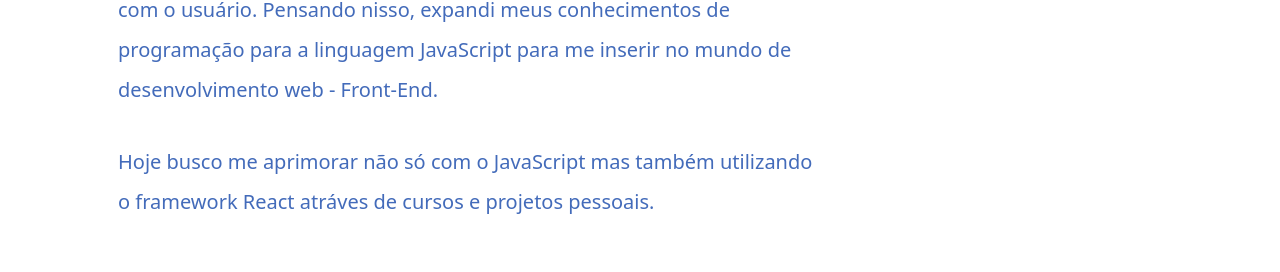
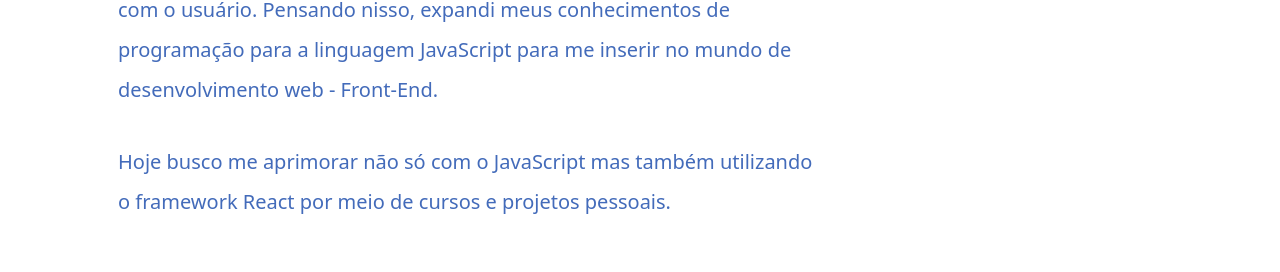
Before and after one commit to gabieller/desafio-indicium, a Next.js app: page / in a window 1280 px wide. Shown: the part 1092-1364 px from the top of the page. Built offline with nearby package versions, Linux system fonts and the light colour scheme.

Commit message:
minor changes

```diff
--- a/src/pages/index.js
+++ b/src/pages/index.js
@@ -49,7 +49,7 @@
               </p>
               <p>
                 Hoje busco me aprimorar não só com o JavaScript mas também
-                utilizando o framework React atráves de cursos e projetos
+                utilizando o framework React por meio de cursos e projetos
                 pessoais.
               </p>
             </div>
```
